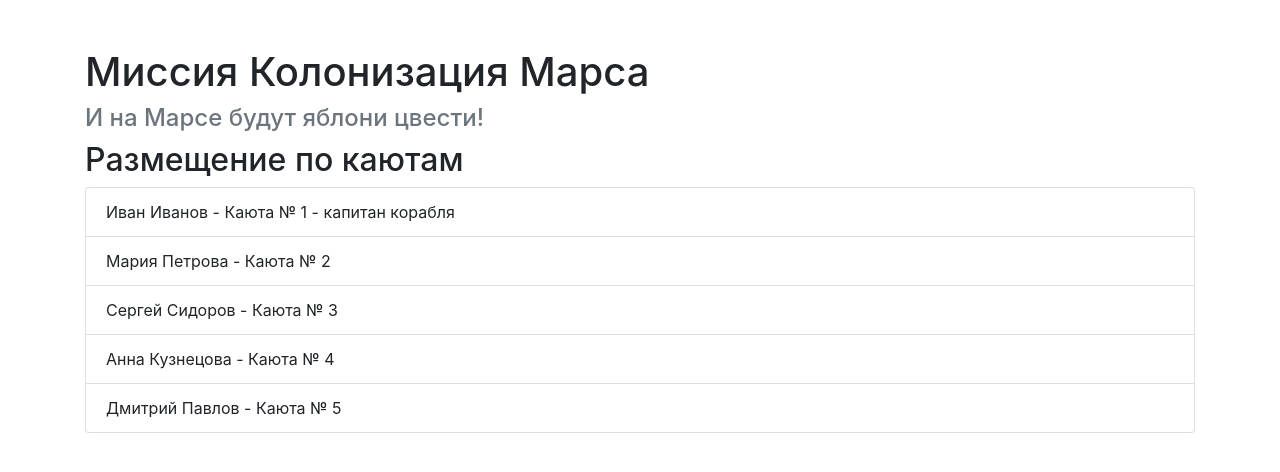
After one commit to et3nalblvde/lmsflask, a Flask app: page /distribution in a window 1280 px wide. The commit adds this page. Shown: the top 472 px of the page. Run offline with Flask 3, Linux system fonts and the light colour scheme; some libraries are stand-ins or nearby versions.

Commit message:
По каютам!

```diff
--- a/app.py
+++ b/app.py
@@ -1,41 +1,16 @@
-from flask import Flask, render_template, request, redirect, url_for, flash
+from flask import Flask, render_template
 
 app = Flask(__name__)
-app.secret_key = 'supersecretkey'  # Добавьте секретный ключ для использования flash-сообщений
-
-# Пример данных для проверки
-valid_astronauts = {
-    "astro1": "password1",
-    "astro2": "password2"
-}
-
-valid_captains = {
-    "cap1": "token1",
-    "cap2": "token2"
-}
 
 @app.route('/')
 @app.route('/index/<title>')
 def index(title="Заготовка"):
     return render_template('base.html', title=title)
 
-@app.route('/login', methods=['GET', 'POST'])
-def login():
-    if request.method == 'POST':
-        astronaut_id = request.form.get('astronaut_id')
-        astronaut_password = request.form.get('astronaut_password')
-        captain_id = request.form.get('captain_id')
-        captain_token = request.form.get('captain_token')
-
-        if (astronaut_id in valid_astronauts and valid_astronauts[astronaut_id] == astronaut_password) and \
-           (captain_id in valid_captains and valid_captains[captain_id] == captain_token):
-            flash('Доступ разрешен', 'success')
-            return redirect(url_for('index', title="Успешный доступ"))
-        else:
-            flash('Ошибка в данных. Попробуйте снова.', 'danger')
-            return redirect(url_for('login'))
-
-    return render_template('login.html', title="Аварийный доступ")
+@app.route('/distribution')
+def distribution():
+    astronauts = ["Иван Иванов", "Мария Петрова", "Сергей Сидоров", "Анна Кузнецова", "Дмитрий Павлов"]
+    return render_template('distribution.html', astronauts=astronauts)
 
 if __name__ == '__main__':
     app.run(debug=True)
--- a/static/css/style.css
+++ b/static/css/style.css
@@ -16,7 +16,7 @@ form button {
 }
 
 body::before {
-    content: url('{{ url_for('static', filename='img/MARS-2-7.png') }}');
+    content: url('/static/img/MARS-2-7.png');
     display: block;
     margin: 0 auto 20px;
     max-width: 100px;
--- /dev/null
+++ b/templates/distribution.html
@@ -0,0 +1,15 @@
+{% extends "base.html" %}
+
+{% block content %}
+    <h2>Размещение по каютам</h2>
+    <ul class="list-group">
+        {% for astronaut in astronauts %}
+            <li class="list-group-item">
+                {{ astronaut }} - Каюта № {{ loop.index }}
+                {% if loop.index == 1 %}
+                    - капитан корабля
+                {% endif %}
+            </li>
+        {% endfor %}
+    </ul>
+{% endblock %}
```
